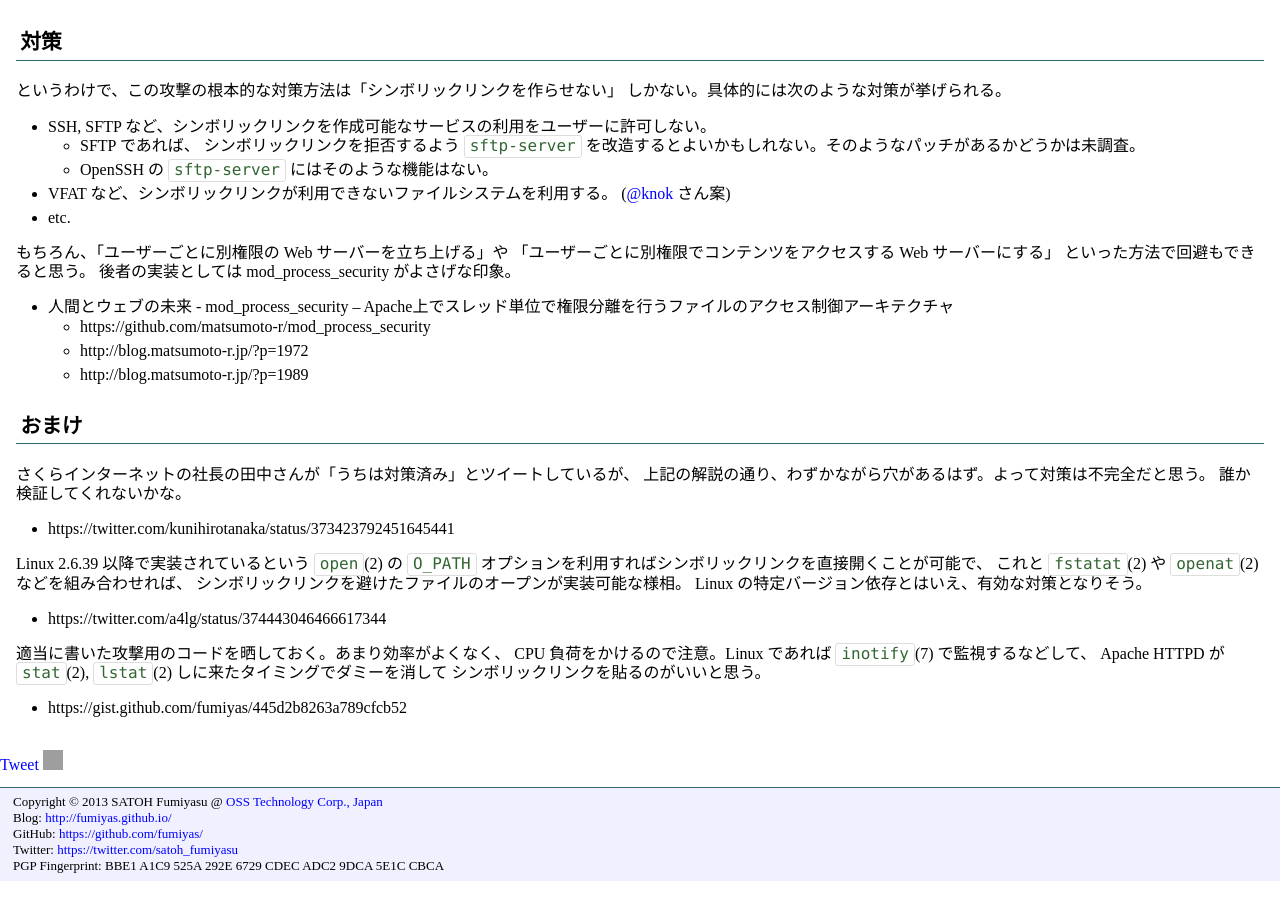
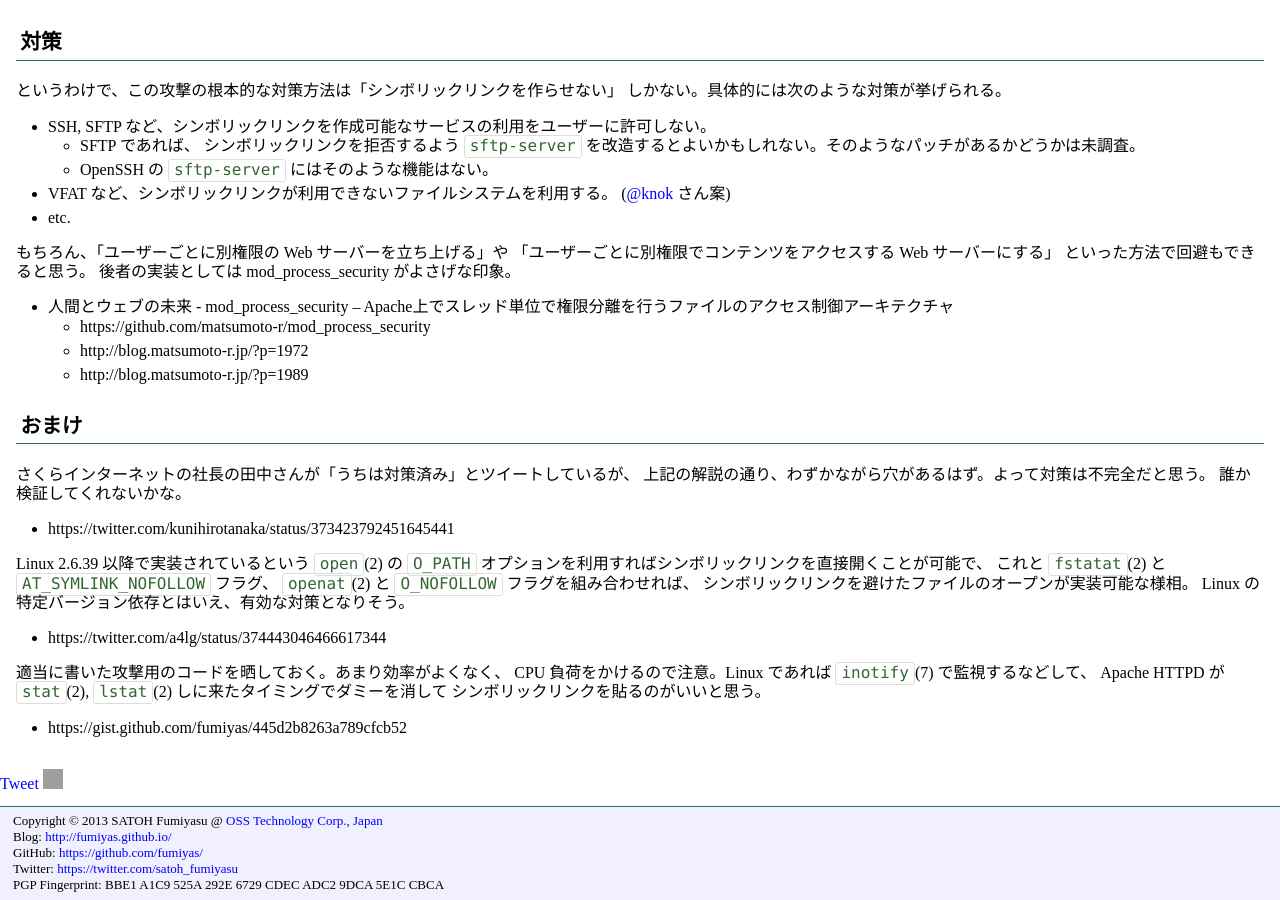
Before and after one commit to fumiyas/fumiyas.github.io, a Jekyll site: the page built from _posts/2013-09-03-no-followsymlinks-is-not-safe.md, in a window 1280 px wide and 900 px high, scrolled down 1134 px. Built offline with Jekyll 4.4.1, drawn with Linux system fonts in a browser that asks for light colours; Markdown is read by kramdown in place of the engine named in the settings; comment, search, counter and statistics services are not loaded; grey boxes are pictures that could not be loaded.

Commit message:
Add info about AT_SYMLINK_NOFOLLOW and O_NOFOLLOW

```diff
--- a/_posts/2013-09-03-no-followsymlinks-is-not-safe.md
+++ b/_posts/2013-09-03-no-followsymlinks-is-not-safe.md
@@ -101,7 +101,8 @@ TOCTTOU について具体的に解説していて参考になるページを紹
 
 Linux 2.6.39 以降で実装されているという `open`(2) の
 `O_PATH` オプションを利用すればシンボリックリンクを直接開くことが可能で、
-これと `fstatat`(2) や `openat`(2) などを組み合わせれば、
+これと `fstatat`(2) と `AT_SYMLINK_NOFOLLOW` フラグ、
+`openat`(2) と `O_NOFOLLOW` フラグを組み合わせれば、
 シンボリックリンクを避けたファイルのオープンが実装可能な様相。
 Linux の特定バージョン依存とはいえ、有効な対策となりそう。
 
```
